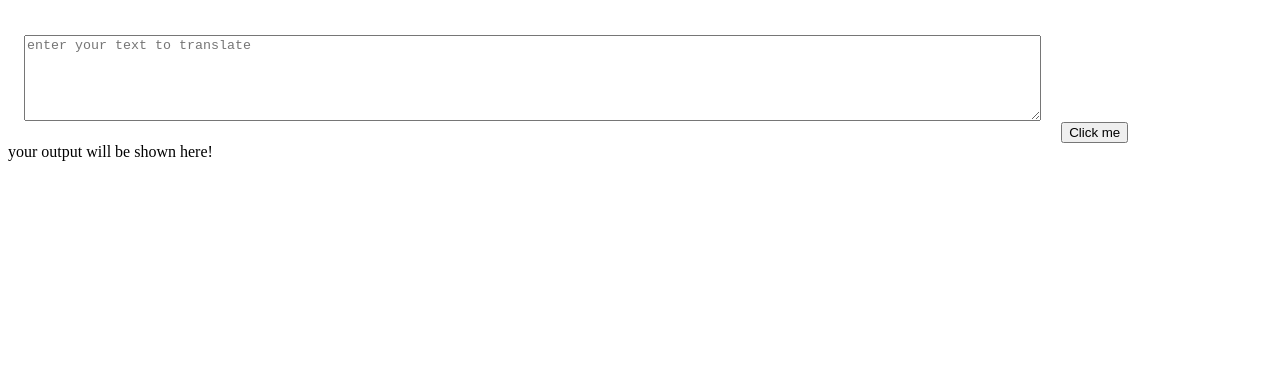
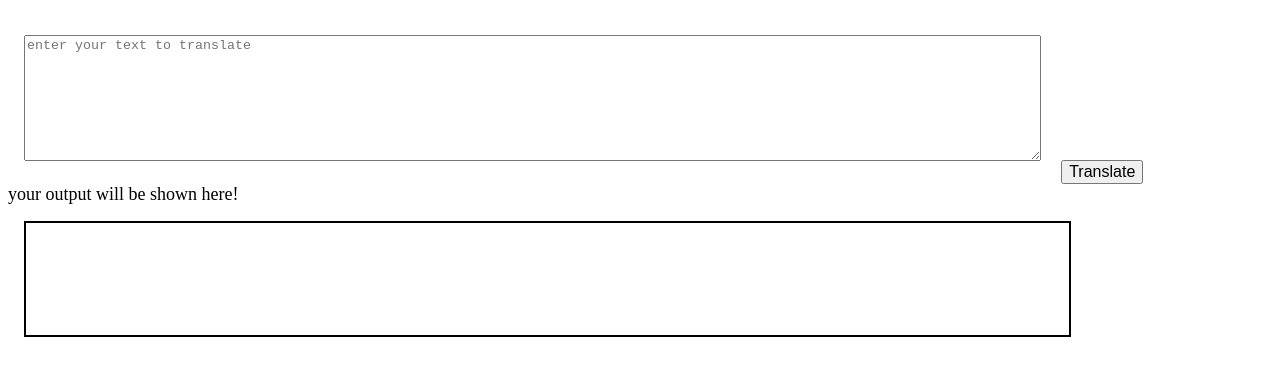
Before and after one commit to vaishnavi754/javascript--bannana-api-, a plain HTML site: page index.html in a window 1280 px wide. Shown: the part 61-436 px from the top of the page. Drawn offline with Linux system fonts and the light colour scheme.

Commit message:
input output processing done

```diff
--- a/app.js
+++ b/app.js
@@ -1,11 +1,10 @@
 var btnTranslate =document.querySelector("#btn-translate");
 var txtInput=document.querySelector("#txt-input");
+var txtOutput=document.querySelector("#txt-output")
 
-  console.log(txtInput)
 
 function handleClick(){
-    console.log(" button clicked fuction is called")
-    console.log("input", txtInput.value)
+ txtOutput.innerText="abcd "+txtInput.value;
 }
 
    btnTranslate.addEventListener("click", handleClick)
--- a/index.html
+++ b/index.html
@@ -7,10 +7,22 @@
     <title>banana talk</title>
     <style>
     textarea{
+
         width:80%;
-        height:10vh;
+        height:15vh;
         margin:1rem;
         padding:1 rem;
+     }
+     #txt-output{
+         border:2px solid black;
+         width:80%;
+         height:10vh;
+         margin:1rem;
+         padding:1rem;
+     }
+     #btn-translate{
+         font-size:medium;
+         align: left;
      }
     </style>
 
@@ -18,8 +30,9 @@
 <body>
     <h1> banana talk </h1>
     <textarea id="txt-input" placeholder="enter your text to translate"></textarea>
-    <button id="btn-translate"> Click me </button>
-    <div> your output will be shown here! </div>
+    <button id="btn-translate"> Translate </button>
+    <div style="font-size:large;"> your output will be shown here! </div>
+    <div id="txt-output"></div>
        <script src="app.js" text="text/javascript">
 
     </script>
```
